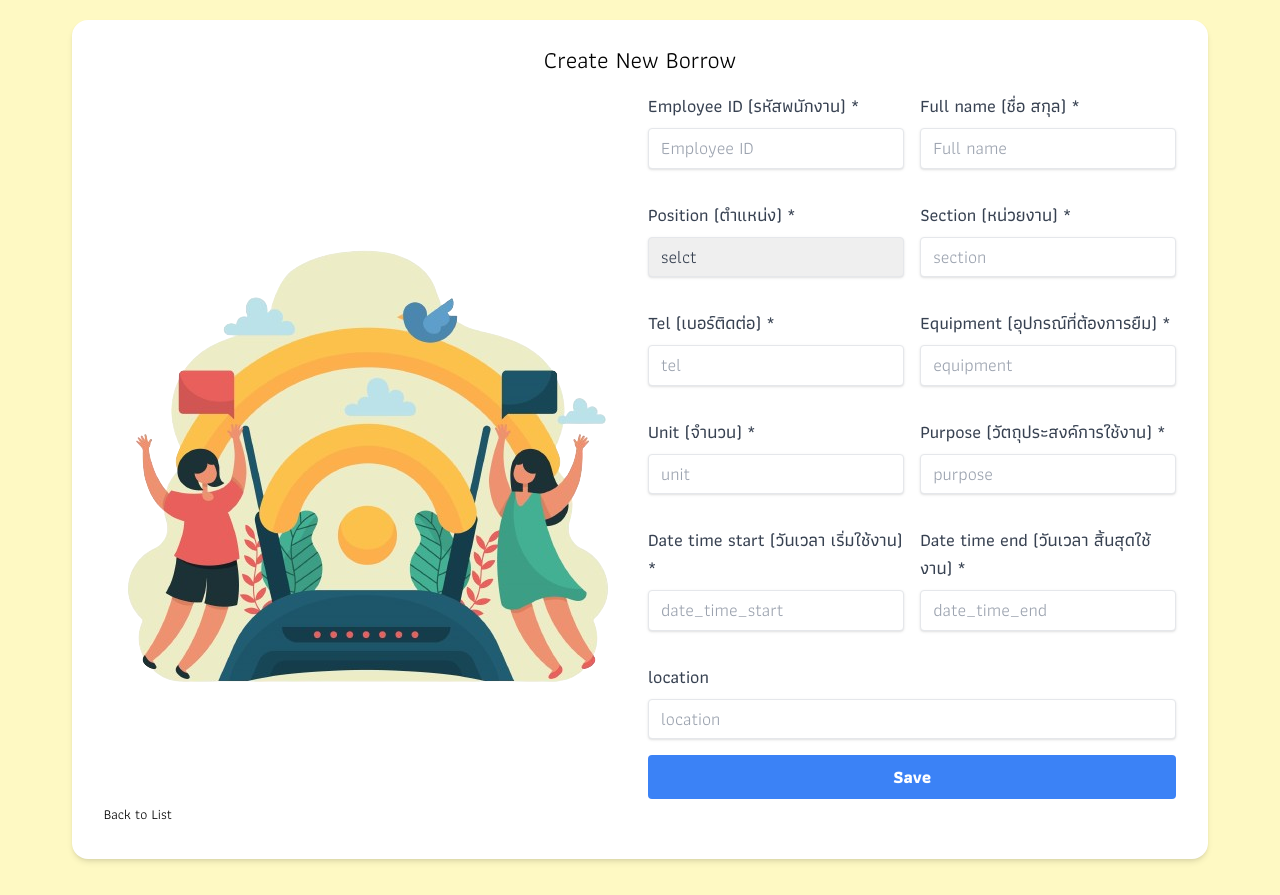
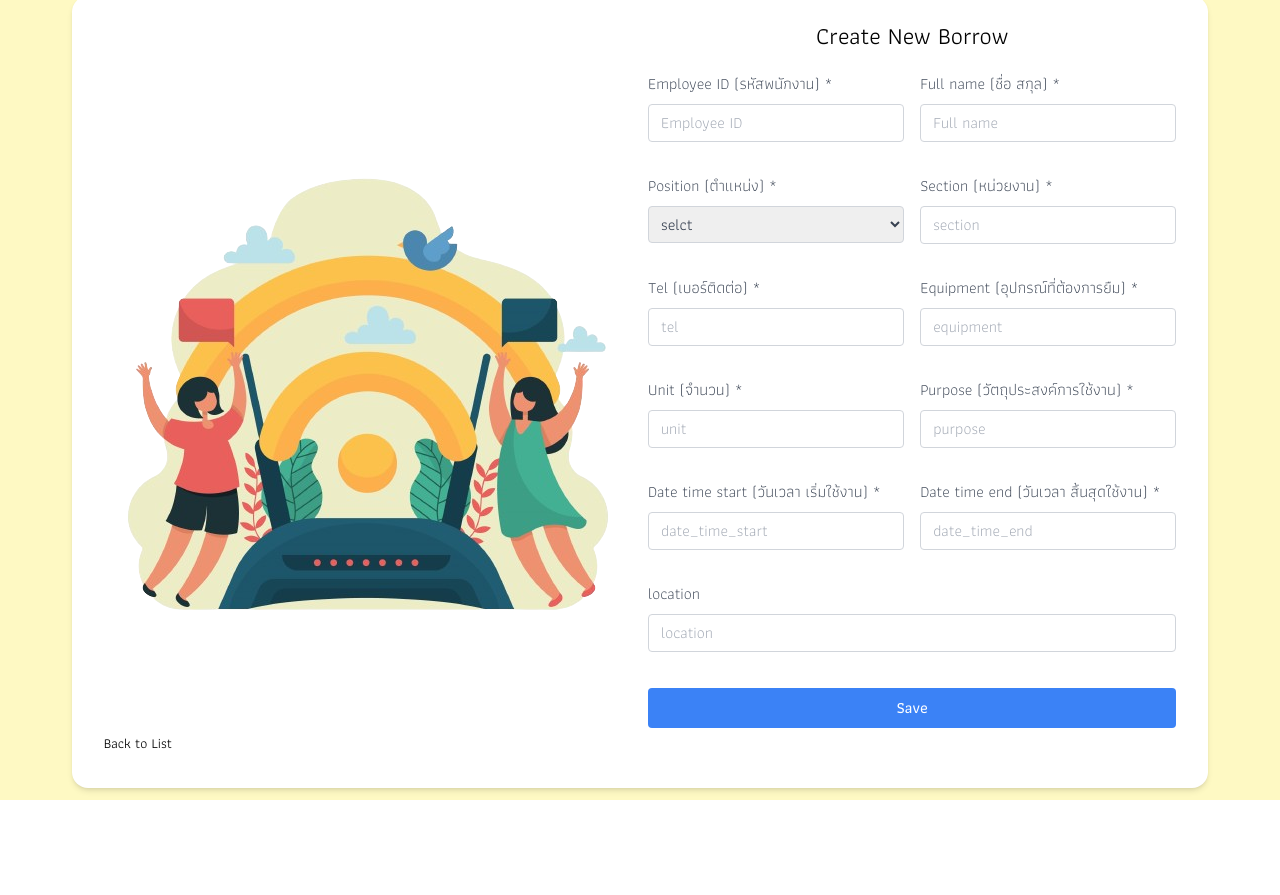
Before and after one commit to juntiwx/service_project, a Django app: page /borrow/new/ in a window 1280 px wide. After the commit the page ends 800 px from the top, so only its background shows below. Run offline with Django 5.2, Linux system fonts and the light colour scheme.

Commit message:
edit style form create and edit

```diff
--- a/static/src/styles.css
+++ b/static/src/styles.css
@@ -587,13 +587,13 @@ video {
   display: grid;
 }
 
-.h-auto{
-  height: auto;
-}
-
 .h-fit{
   height: -moz-fit-content;
   height: fit-content;
+}
+
+.h-screen{
+  height: 100vh;
 }
 
 .w-11\/12{
@@ -619,12 +619,6 @@ video {
 
 .border-collapse{
   border-collapse: collapse;
-}
-
-.appearance-none{
-  -webkit-appearance: none;
-     -moz-appearance: none;
-          appearance: none;
 }
 
 .grid-cols-2{
@@ -659,6 +653,11 @@ video {
   border-width: 1px;
 }
 
+.border-gray-300{
+  --tw-border-opacity: 1;
+  border-color: rgb(209 213 219 / var(--tw-border-opacity));
+}
+
 .border-slate-300{
   --tw-border-opacity: 1;
   border-color: rgb(203 213 225 / var(--tw-border-opacity));
@@ -688,6 +687,11 @@ video {
   padding: 1.25rem;
 }
 
+.px-2{
+  padding-left: 0.5rem;
+  padding-right: 0.5rem;
+}
+
 .px-3{
   padding-left: 0.75rem;
   padding-right: 0.75rem;
@@ -701,6 +705,11 @@ video {
 .px-8{
   padding-left: 2rem;
   padding-right: 2rem;
+}
+
+.py-1{
+  padding-top: 0.25rem;
+  padding-bottom: 0.25rem;
 }
 
 .py-2{
@@ -725,6 +734,11 @@ video {
   line-height: 2rem;
 }
 
+.text-base{
+  font-size: 1rem;
+  line-height: 1.5rem;
+}
+
 .text-lg{
   font-size: 1.125rem;
   line-height: 1.75rem;
@@ -745,8 +759,8 @@ video {
   line-height: 1rem;
 }
 
-.font-bold{
-  font-weight: 700;
+.font-light{
+  font-weight: 300;
 }
 
 .font-medium{
@@ -774,12 +788,6 @@ video {
 .text-white{
   --tw-text-opacity: 1;
   color: rgb(255 255 255 / var(--tw-text-opacity));
-}
-
-.shadow{
-  --tw-shadow: 0 1px 3px 0 rgb(0 0 0 / 0.1), 0 1px 2px -1px rgb(0 0 0 / 0.1);
-  --tw-shadow-colored: 0 1px 3px 0 var(--tw-shadow-color), 0 1px 2px -1px var(--tw-shadow-color);
-  box-shadow: var(--tw-ring-offset-shadow, 0 0 #0000), var(--tw-ring-shadow, 0 0 #0000), var(--tw-shadow);
 }
 
 .shadow-md{
@@ -829,7 +837,17 @@ video {
   background-color: rgb(29 78 216 / var(--tw-bg-opacity));
 }
 
+.focus\:border-blue-500:focus{
+  --tw-border-opacity: 1;
+  border-color: rgb(59 130 246 / var(--tw-border-opacity));
+}
+
 .focus\:outline-none:focus{
   outline: 2px solid transparent;
   outline-offset: 2px;
 }
+
+.focus\:ring-blue-500:focus{
+  --tw-ring-opacity: 1;
+  --tw-ring-color: rgb(59 130 246 / var(--tw-ring-opacity));
+}
--- a/templates/_base.html
+++ b/templates/_base.html
@@ -14,7 +14,7 @@
 
 </head>
 
-<body class="athiti-regular">
+<body class="athiti-regular w-screen h-screen">
 {% block content %}
 {% endblock content %}
 
--- a/templates/borrow/borrow_form.html
+++ b/templates/borrow/borrow_form.html
@@ -1,27 +1,26 @@
 {% extends "_base.html" %}
 {% load static %}
 {% block content %}
-    <div class="flex justify-center p-5 w-screen h-auto text-lg bg-yellow-100">
+    <div class="flex justify-center items-center p-5 h-screen text-lg bg-yellow-100">
         <div class="bg-white shadow-md rounded-2xl h-fit w-11/12 px-8 pt-6 pb-8 mb-4">
-            <h1 class="text-center text-2xl mb-4">
-                {% if form.instance.pk %}Edit Item{% else %}Create New Borrow{% endif %}
-            </h1>
 
             <!-- Apply Tailwind CSS classes to each form field -->
             <div class="grid grid-cols-2 gap-4">
                 <div class="flex justify-center items-center w-full">
                     <img class="w-fit h-fit" src="{% static 'images/logo.png' %}" alt="">
                 </div>
+                <div class="flex flex-col justify-center">
+                    <h1 class="text-center text-2xl mb-5">
+                        {% if form.instance.pk %}Edit Item{% else %}Create New Borrow{% endif %}
+                    </h1>
                     <form method="post">
+                        <div class="grid grid-cols-2 gap-4 mb-5">
                             {% csrf_token %}
-                    <div class="flex flex-col justify-center">
-                        <div class="grid grid-cols-2 gap-4">
-
                             <div class="mb-4">
-                                <label class="block text-gray-700 font-medium mb-2" for="employee_id">Employee ID
+                                <label class="block text-gray-700 font-light text-base mb-2" for="employee_id">Employee ID
                                     (รหัสพนักงาน)
                                     *</label>
-                                <input class="shadow appearance-none border rounded w-full py-2 px-3 text-gray-700 leading-tight focus:outline-none focus:shadow-outline"
+                                <input class="border border-gray-300 rounded font-light text-base w-full py-2 px-3 text-gray-700 leading-tight focus:outline-none focus:shadow-outline"
                                        id="employee_id" type="text" placeholder="Employee ID">
                                 <!-- Render form field errors -->
                                 {% for error in form.name.errors %}
@@ -29,10 +28,10 @@
                                 {% endfor %}
                             </div>
                             <div class="mb-4">
-                                <label class="block text-gray-700 font-medium mb-2" for="full_name">
+                                <label class="block text-gray-700 font-light text-base mb-2" for="full_name">
                                     Full name (ชื่อ สกุล) *
                                 </label>
-                                <input class="shadow appearance-none border rounded w-full py-2 px-3 text-gray-700 leading-tight focus:outline-none focus:shadow-outline"
+                                <input class="border border-gray-300 rounded font-light text-base w-full py-2 px-3 text-gray-700 leading-tight focus:outline-none focus:shadow-outline"
                                        id="full_name" type="text" placeholder="Full name">
                                 <!-- Render form field errors -->
                                 {% for error in form.name.errors %}
@@ -40,10 +39,10 @@
                                 {% endfor %}
                             </div>
                             <div class="mb-4">
-                                <label class="block text-gray-700 font-medium mb-2" for="position">Position (ตำแหน่ง)
+                                <label class="block text-gray-700 font-light text-base mb-2" for="position">Position (ตำแหน่ง)
                                     *</label>
                                 <select name="position" id="position"
-                                        class="shadow appearance-none border rounded w-full py-2 px-3 text-gray-700 leading-tight focus:outline-none focus:shadow-outline"
+                                        class="border border-gray-300 text-gray-700 text-base rounded focus:ring-blue-500 focus:border-blue-500 block w-full py-1 px-2"
                                 >
                                     <option value="">selct</option>
                                     <option value="test">test</option>
@@ -54,9 +53,9 @@
                                 {% endfor %}
                             </div>
                             <div class="mb-4">
-                                <label class="block text-gray-700 font-medium mb-2" for="section">Section (หน่วยงาน)
+                                <label class="block text-gray-700 font-light text-base mb-2" for="section">Section (หน่วยงาน)
                                     *</label>
-                                <input class="shadow appearance-none border rounded w-full py-2 px-3 text-gray-700 leading-tight focus:outline-none focus:shadow-outline"
+                                <input class="border border-gray-300 rounded font-light text-base w-full py-2 px-3 text-gray-700 leading-tight focus:outline-none focus:shadow-outline"
                                        id="section" type="text" placeholder="section">
                                 <!-- Render form field errors -->
                                 {% for error in form.price.errors %}
@@ -64,9 +63,9 @@
                                 {% endfor %}
                             </div>
                             <div class="mb-4">
-                                <label class="block text-gray-700 font-medium mb-2" for="tel">Tel (เบอร์ติดต่อ)
+                                <label class="block text-gray-700 font-light text-base mb-2" for="tel">Tel (เบอร์ติดต่อ)
                                     *</label>
-                                <input class="shadow appearance-none border rounded w-full py-2 px-3 text-gray-700 leading-tight focus:outline-none focus:shadow-outline"
+                                <input class="border border-gray-300 rounded font-light text-base w-full py-2 px-3 text-gray-700 leading-tight focus:outline-none focus:shadow-outline"
                                        id="tel" type="text" placeholder="tel">
                                 <!-- Render form field errors -->
                                 {% for error in form.price.errors %}
@@ -74,10 +73,10 @@
                                 {% endfor %}
                             </div>
                             <div class="mb-4">
-                                <label class="block text-gray-700 font-medium mb-2" for="equipment">Equipment
+                                <label class="block text-gray-700 font-light text-base mb-2" for="equipment">Equipment
                                     (อุปกรณ์ที่ต้องการยืม)
                                     *</label>
-                                <input class="shadow appearance-none border rounded w-full py-2 px-3 text-gray-700 leading-tight focus:outline-none focus:shadow-outline"
+                                <input class="border border-gray-300 rounded font-light text-base w-full py-2 px-3 text-gray-700 leading-tight focus:outline-none focus:shadow-outline"
                                        id="equipment" type="text" placeholder="equipment">
                                 <!-- Render form field errors -->
                                 {% for error in form.price.errors %}
@@ -85,8 +84,8 @@
                                 {% endfor %}
                             </div>
                             <div class="mb-4">
-                                <label class="block text-gray-700 font-medium mb-2" for="unit">Unit (จำนวน) *</label>
-                                <input class="shadow appearance-none border rounded w-full py-2 px-3 text-gray-700 leading-tight focus:outline-none focus:shadow-outline"
+                                <label class="block text-gray-700 font-light text-base mb-2" for="unit">Unit (จำนวน) *</label>
+                                <input class="border border-gray-300 rounded font-light text-base w-full py-2 px-3 text-gray-700 leading-tight focus:outline-none focus:shadow-outline"
                                        id="unit" type="text" placeholder="unit">
                                 <!-- Render form field errors -->
                                 {% for error in form.price.errors %}
@@ -94,10 +93,10 @@
                                 {% endfor %}
                             </div>
                             <div class="mb-4">
-                                <label class="block text-gray-700 font-medium mb-2" for="purpose">Purpose
+                                <label class="block text-gray-700 font-light text-base mb-2" for="purpose">Purpose
                                     (วัตถุประสงค์การใช้งาน)
                                     *</label>
-                                <input class="shadow appearance-none border rounded w-full py-2 px-3 text-gray-700 leading-tight focus:outline-none focus:shadow-outline"
+                                <input class="border border-gray-300 rounded font-light text-base w-full py-2 px-3 text-gray-700 leading-tight focus:outline-none focus:shadow-outline"
                                        id="purpose" type="text" placeholder="purpose">
                                 <!-- Render form field errors -->
                                 {% for error in form.price.errors %}
@@ -105,11 +104,11 @@
                                 {% endfor %}
                             </div>
                             <div class="mb-4">
-                                <label class="block text-gray-700 font-medium mb-2" for="date_time_start">Date time
+                                <label class="block text-gray-700 font-light text-base mb-2" for="date_time_start">Date time
                                     start
                                     (วันเวลา
                                     เริ่มใช้งาน) *</label>
-                                <input class="shadow appearance-none border rounded w-full py-2 px-3 text-gray-700 leading-tight focus:outline-none focus:shadow-outline"
+                                <input class="border border-gray-300 rounded font-light text-base w-full py-2 px-3 text-gray-700 leading-tight focus:outline-none focus:shadow-outline"
                                        id="date_time_start" type="text" placeholder="date_time_start">
                                 <!-- Render form field errors -->
                                 {% for error in form.price.errors %}
@@ -117,10 +116,10 @@
                                 {% endfor %}
                             </div>
                             <div class="mb-4">
-                                <label class="block text-gray-700 font-medium mb-2" for="date_time_end">Date time end
+                                <label class="block text-gray-700 font-light text-base mb-2" for="date_time_end">Date time end
                                     (วันเวลา
                                     สิ้นสุดใช้งาน) *</label>
-                                <input class="shadow appearance-none border rounded w-full py-2 px-3 text-gray-700 leading-tight focus:outline-none focus:shadow-outline"
+                                <input class="border border-gray-300 rounded font-light text-base w-full py-2 px-3 text-gray-700 leading-tight focus:outline-none focus:shadow-outline"
                                        id="date_time_end" type="text" placeholder="date_time_end">
                                 <!-- Render form field errors -->
                                 {% for error in form.price.errors %}
@@ -128,8 +127,8 @@
                                 {% endfor %}
                             </div>
                             <div class="mb-4 col-span-2">
-                                <label class="block text-gray-700 font-medium mb-2" for="location">location</label>
-                                <input class="shadow appearance-none border rounded w-full py-2 px-3 text-gray-700 leading-tight focus:outline-none focus:shadow-outline"
+                                <label class="block text-gray-700 font-light text-base mb-2" for="location">location</label>
+                                <input class="border border-gray-300 rounded font-light text-base w-full py-2 px-3 text-gray-700 leading-tight focus:outline-none focus:shadow-outline"
                                        id="location" type="text" placeholder="location">
                                 <!-- Render form field errors -->
                                 {% for error in form.price.errors %}
@@ -137,12 +136,12 @@
                                 {% endfor %}
                             </div>
                         </div>
+                    </form>
                     <button type="submit"
-                                class="bg-blue-500 hover:bg-blue-700 text-white font-bold py-2 px-4 rounded">
+                            class="bg-blue-500 hover:bg-blue-700 text-white font-medium text-base py-2 px-4 rounded">
                         Save
                     </button>
                 </div>
-                </form>
 
             </div>
             <a href="{% url 'borrow_list' %}" class="text-sm">Back to List</a>
```
Lines whose indentation alone changed are shown as unchanged.
